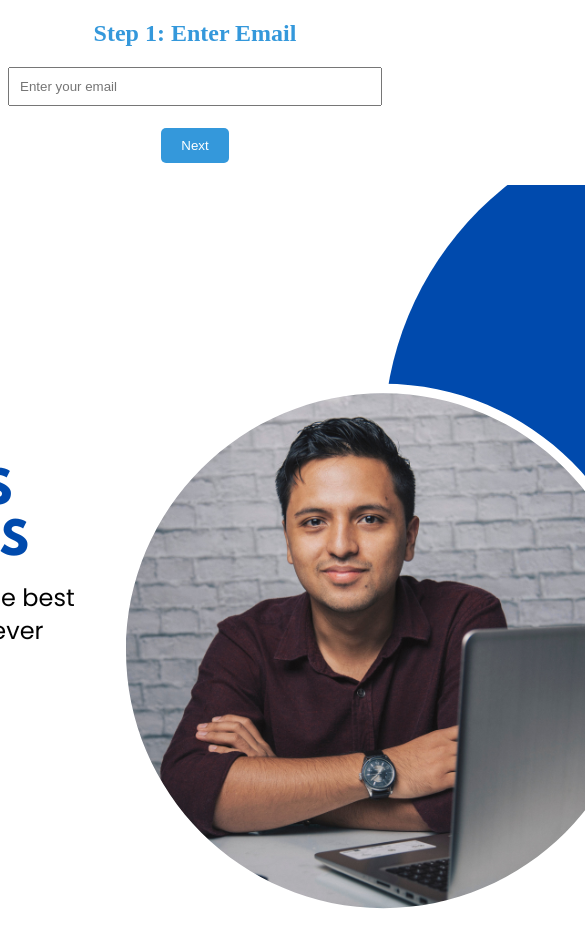
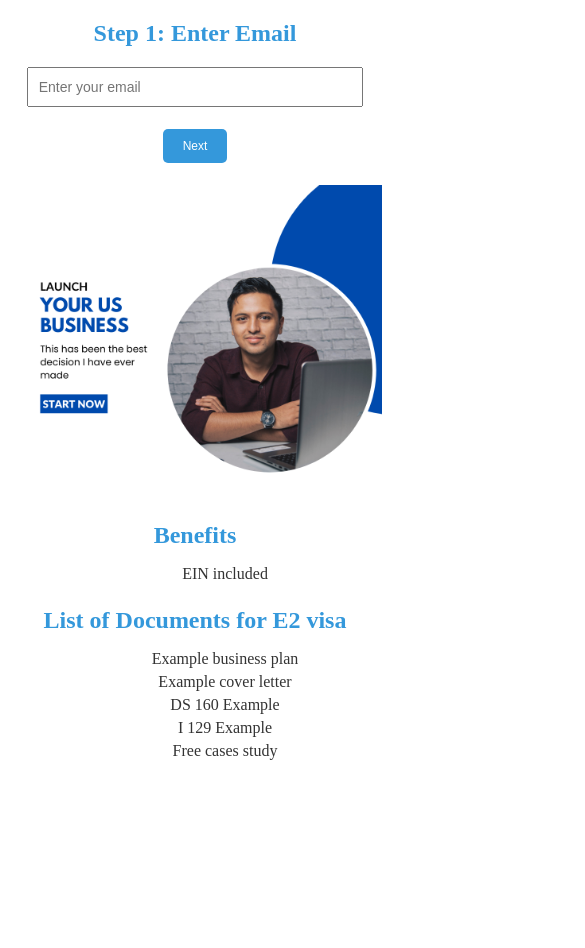
Before and after one commit to AinaLuc/tanamtechorder, a JavaScript app: page / in a window 390 px wide. Shown: the top 948 px of the page, 585 px wide, since content can reach past the window. After the commit the page ends 844 px from the top, so only its background shows below. Built offline with nearby package versions, Linux system fonts and the light colour scheme.

Commit message:
landing page change

```diff
--- a/src/components/EmailInput.css
+++ b/src/components/EmailInput.css
@@ -33,9 +33,77 @@
 .next-button:hover {
   background-color: #2980b9; /* Darker blue color on hover */
 }
+
+/* Image container styles */
 .image-container {
   margin-top: 20px;
+  max-width: 100%;
+  height: auto;
   display: flex;
   justify-content: center; /* Center horizontally */
   align-items: center; /* Center vertically */
 }
+
+.form-image {
+  width: 100%;
+  height: auto;
+}
+
+/* Additional info container styles */
+.additional-info-container {
+  margin-top: 20px;
+  text-align: center;
+  color: #333; /* Change text color to coherent */
+}
+
+.additional-info-container h3 {
+  font-size: 1.5rem;
+  margin-bottom: 10px;
+  color: #3498db; /* Blue color for headers */
+}
+
+.additional-info-container ul {
+  list-style-type: none;
+  margin-left: 20px;
+  margin-bottom: 15px;
+}
+
+.additional-info-container li {
+  margin-bottom: 5px;
+}
+
+.additional-info-container p {
+  font-size: 1rem;
+  line-height: 1.5;
+  color: #666; /* Change text color to coherent */
+}
+
+
+/* Responsive styles */
+@media (max-width: 768px) {
+  .email-input-container {
+    max-width: 80%; /* Adjust container width for smaller screens */
+  }
+
+  .email-input {
+    font-size: 16px; /* Increase input font size for smaller screens */
+  }
+
+  .next-button {
+    font-size: 14px; /* Decrease button font size for smaller screens */
+  }
+}
+
+@media (max-width: 480px) {
+  .email-input-container {
+    max-width: 90%; /* Further adjust container width for extra small screens */
+  }
+
+  .email-input {
+    font-size: 14px; /* Further increase input font size for extra small screens */
+  }
+
+  .next-button {
+    font-size: 12px; /* Further decrease button font size for extra small screens */
+  }
+}
--- a/src/components/EmailInput.vue
+++ b/src/components/EmailInput.vue
@@ -1,6 +1,3 @@
-<!-- EmailInput.vue -->
-
-
 <template>
   <div>
     <div class="email-input-container">
@@ -14,6 +11,33 @@
     <!-- Add a wrapping div for the image -->
     <div class="image-container">
       <img src="@/assets/testimonial.png" alt="Your Image Description" class="form-image" />
+    </div>
+
+    <!-- Additional Information Section -->
+    <div class="additional-info-container">
+      <h3>Benefits</h3>
+      <ul>
+        <li>EIN included</li>
+        <!-- Add more benefits as needed -->
+      </ul>
+
+      <h3>List of Documents for E2 visa</h3>
+      <ul>
+        <li>Example business plan</li>
+        <li>Example cover letter</li>
+        <li> DS 160 Example
+        </li>
+        <li> I 129 Example
+        </li>
+        <li> Free cases study
+        </li>
+
+
+        <!-- Add more documents as needed -->
+      </ul>
+
+
+      <!-- Add examples of templates as needed -->
     </div>
   </div>
 </template>
@@ -50,7 +74,6 @@ export default {
       return emailRegex.test(this.email);
     },
     next() {
-
       // Check if the email is empty or has an invalid format before proceeding
       if (this.email.trim() === "" || !this.validateEmail()) {
         // Display an error message
@@ -61,7 +84,6 @@ export default {
       // Reset the error state
       this.isEmailInvalid = false;
 
-
       this.saveClient()
         .then(clientId => {
           // Do something with the clientId if needed
@@ -71,8 +93,6 @@ export default {
           // Handle the error
           console.error('Error in next():', error);
         });
-
-
     },
   },
 };
```
Lines whose indentation alone changed are shown as unchanged.
